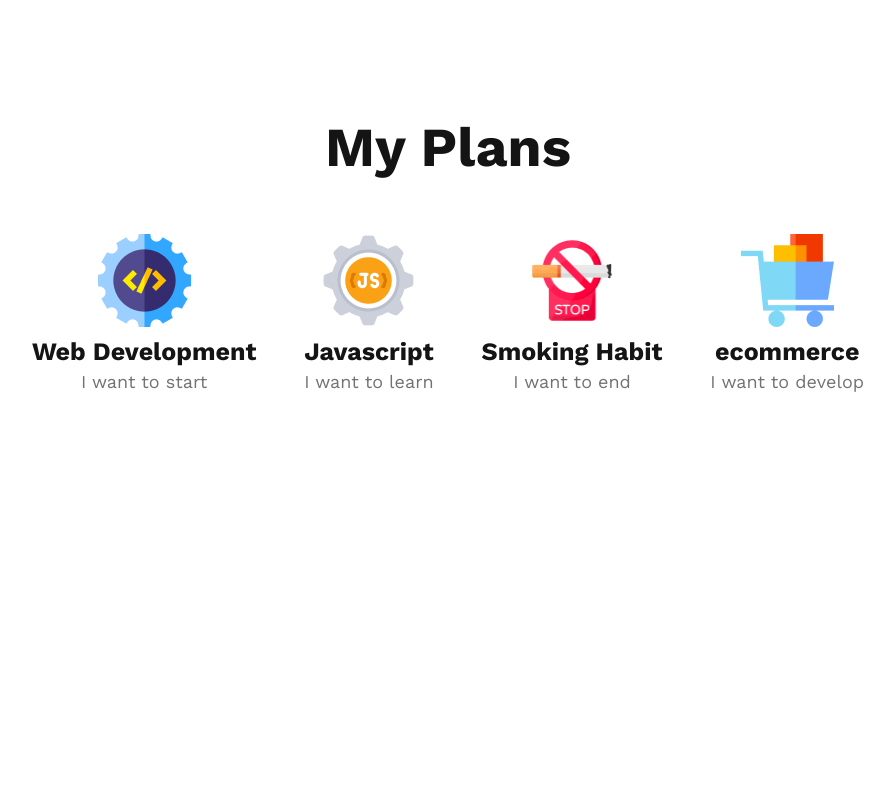
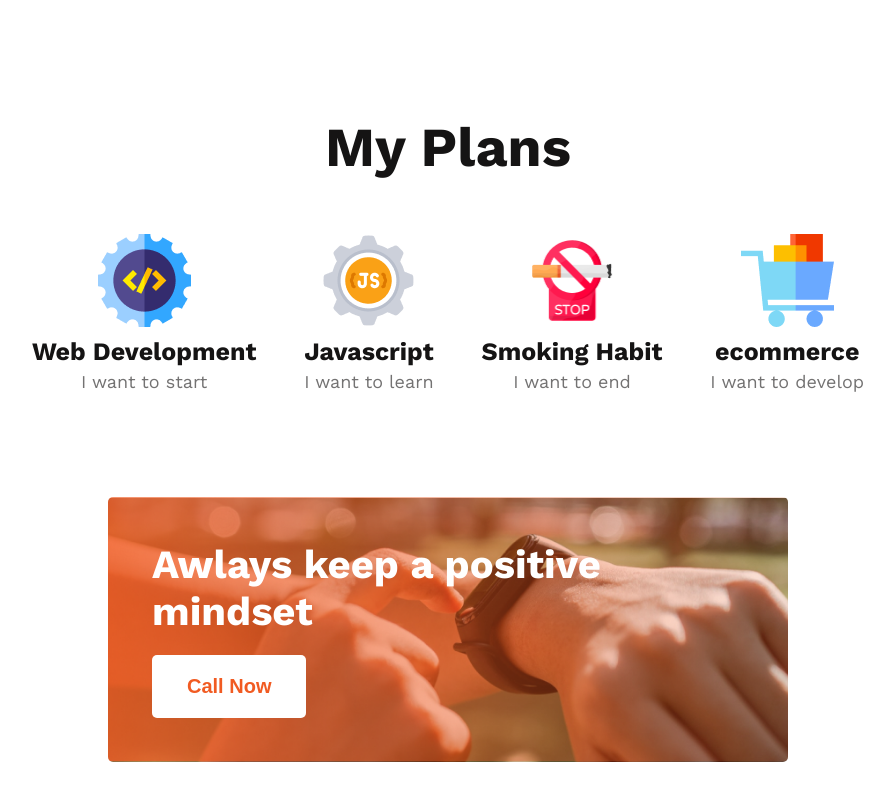
Before and after one commit to CodeWithIfty/new-year-repo, a plain HTML site: page index.html in a window 1280 px wide. Shown: the part 1741-2541 px from the top of the page, without its empty margins (192-1086 px from the left). Before the commit the page ends 2238 px from the top, so only its background shows below. Drawn offline with nearby package versions, Linux system fonts and the light colour scheme.

Commit message:
added image banner section

```diff
--- a/index.html
+++ b/index.html
@@ -78,6 +78,13 @@
             </div>
         </section>
 
+        <section id="imageBanner">
+            <div class="img-banner">
+                <!-- <img src="./images/gradient1.png" alt=""> -->
+                <h2>Awlays keep a positive mindset</h2>
+                <button>Call Now</button>
+            </div>
+        </section>
     </main>
 
     <footer>
--- a/style.css
+++ b/style.css
@@ -121,3 +121,33 @@ main{
     font-size: 18px;
     font-weight: 500;
  }
+
+ /* Image banner section start */
+ .img-banner{
+    background-image: url('./images/gradient2.png'), url('./images/watch.png') ;
+    background-repeat: no-repeat;
+    background-position: center;
+    background-size: cover;
+    padding: 44px ;
+    margin: 0px 100px;
+    margin-bottom: 100px;
+    position: relative;
+    border-radius: 5px;
+ }
+ .img-banner > h2{
+    width: 500px;
+    color: #FFF;
+    font-size: 40px;
+    font-weight: 700;
+ }
+ .img-banner > button{
+    border-radius: 5px;
+    background: #FFF;
+    border: none;
+    padding: 20px 35px ;
+    color: #F15B22;
+    font-size: 20px;
+    font-weight: 600;
+    margin-top: 20px;
+
+ }
```
